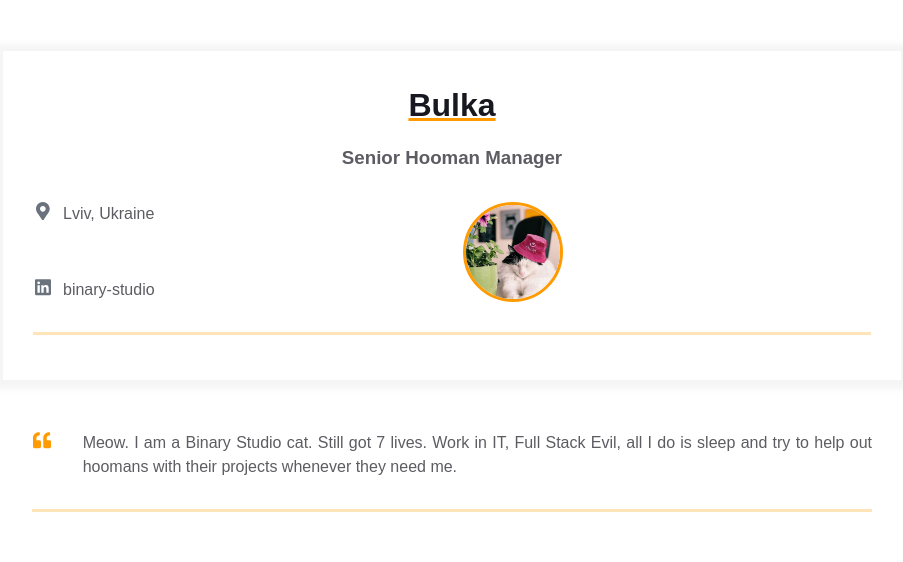
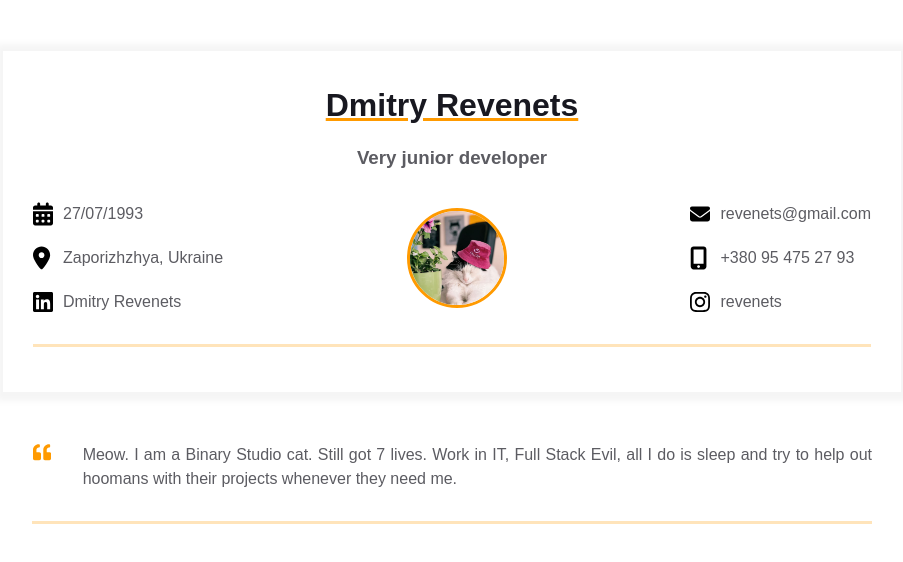
Before and after one commit to revenets/homepage, a plain HTML site: page index.html in a window 1280 px wide. Shown: the whole page, without its empty margins (188-1091 px from the left). Drawn offline with Linux system fonts and the light colour scheme.

Commit message:
Change contact info to actual

```diff
--- a/index.html
+++ b/index.html
@@ -1,5 +1,6 @@
 <!DOCTYPE html>
 <html>
+
 <head>
   <meta charset="UTF-8" />
   <meta name="viewport" content="width=device-width, initial-scale=1" />
@@ -8,35 +9,44 @@
 
   <title>Résumé</title>
 </head>
+
 <body>
   <main>
     <div class="resume">
       <div class="container">
         <div class="resume__block">
-            <h1 class="contact-info__header">Bulka</h1>
-            <h3 class="contact-info__sub-header">Senior Hooman Manager</h3>
+          <h1 class="contact-info__header">Dmitry Revenets</h1>
+          <h3 class="contact-info__sub-header">Very junior developer</h3>
 
           <div class="contact_info_container fh">
             <div class="contact-info__block">
-                <a href="" rel="author" class="contact-info__item">
+              <a href="#" rel="author" class="contact-info__item">
                 <div class="contact-info__item-icon-wrapper">
-                    <svg class="contact-info__item-icon" xmlns="http://www.w3.org/2000/svg" viewBox="0 0 384 512">
+                  <svg xmlns="http://www.w3.org/2000/svg" viewBox="0 0 448 512">
                     <path
-                        d="M172.268 501.67C26.97 291.031 0 269.413 0 192 0 85.961 85.961 0 192 0s192 85.961 192 192c0 77.413-26.97 99.031-172.268 309.67-9.535 13.774-29.93 13.773-39.464 0zM192 272c44.183 0 80-35.817 80-80s-35.817-80-80-80-80 35.817-80 80 35.817 80 80 80z">
-                      </path>
+                      d="M160 32V64H288V32C288 14.33 302.3 0 320 0C337.7 0 352 14.33 352 32V64H400C426.5 64 448 85.49 448 112V160H0V112C0 85.49 21.49 64 48 64H96V32C96 14.33 110.3 0 128 0C145.7 0 160 14.33 160 32zM0 192H448V464C448 490.5 426.5 512 400 512H48C21.49 512 0 490.5 0 464V192zM64 304C64 312.8 71.16 320 80 320H112C120.8 320 128 312.8 128 304V272C128 263.2 120.8 256 112 256H80C71.16 256 64 263.2 64 272V304zM192 304C192 312.8 199.2 320 208 320H240C248.8 320 256 312.8 256 304V272C256 263.2 248.8 256 240 256H208C199.2 256 192 263.2 192 272V304zM336 256C327.2 256 320 263.2 320 272V304C320 312.8 327.2 320 336 320H368C376.8 320 384 312.8 384 304V272C384 263.2 376.8 256 368 256H336zM64 432C64 440.8 71.16 448 80 448H112C120.8 448 128 440.8 128 432V400C128 391.2 120.8 384 112 384H80C71.16 384 64 391.2 64 400V432zM208 384C199.2 384 192 391.2 192 400V432C192 440.8 199.2 448 208 448H240C248.8 448 256 440.8 256 432V400C256 391.2 248.8 384 240 384H208zM320 432C320 440.8 327.2 448 336 448H368C376.8 448 384 440.8 384 432V400C384 391.2 376.8 384 368 384H336C327.2 384 320 391.2 320 400V432z" />
                   </svg>
                 </div>
-                  <span>Lviv, Ukraine</span>
+                <span>27/07/1993</span>
               </a>
-                <a href="https://ua.linkedin.com/company/binary-studio_241166" rel="author" class="contact-info__item">
+              <a href="#" rel="author" class="contact-info__item">
                 <div class="contact-info__item-icon-wrapper">
-                    <svg class="contact-info__item-icon" xmlns="http://www.w3.org/2000/svg" viewBox="0 0 448 512">
+                  <svg xmlns="http://www.w3.org/2000/svg" viewBox="0 0 448 512">
                     <path
-                        d="M416 32H31.9C14.3 32 0 46.5 0 64.3v383.4C0 465.5 14.3 480 31.9 480H416c17.6 0 32-14.5 32-32.3V64.3c0-17.8-14.4-32.3-32-32.3zM135.4 416H69V202.2h66.5V416zm-33.2-243c-21.3 0-38.5-17.3-38.5-38.5S80.9 96 102.2 96c21.2 0 38.5 17.3 38.5 38.5 0 21.3-17.2 38.5-38.5 38.5zm282.1 243h-66.4V312c0-24.8-.5-56.7-34.5-56.7-34.6 0-39.9 27-39.9 54.9V416h-66.4V202.2h63.7v29.2h.9c8.9-16.8 30.6-34.5 62.9-34.5 67.2 0 79.7 44.3 79.7 101.9V416z">
-                      </path>
+                      d="M168.3 499.2C116.1 435 0 279.4 0 192C0 85.96 85.96 0 192 0C298 0 384 85.96 384 192C384 279.4 267 435 215.7 499.2C203.4 514.5 180.6 514.5 168.3 499.2H168.3zM192 256C227.3 256 256 227.3 256 192C256 156.7 227.3 128 192 128C156.7 128 128 156.7 128 192C128 227.3 156.7 256 192 256z" />
                   </svg>
                 </div>
-                  <span>binary-studio</span>
+                <span>Zaporizhzhya, Ukraine</span>
+              </a>
+              <a href="https://www.linkedin.com/in/dmitry-revenets-575a4122b/" target="_blank" rel="author"
+                class="contact-info__item">
+                <div class="contact-info__item-icon-wrapper">
+                  <svg xmlns="http://www.w3.org/2000/svg" viewBox="0 0 448 512">
+                    <path
+                      d="M416 32H31.9C14.3 32 0 46.5 0 64.3v383.4C0 465.5 14.3 480 31.9 480H416c17.6 0 32-14.5 32-32.3V64.3c0-17.8-14.4-32.3-32-32.3zM135.4 416H69V202.2h66.5V416zm-33.2-243c-21.3 0-38.5-17.3-38.5-38.5S80.9 96 102.2 96c21.2 0 38.5 17.3 38.5 38.5 0 21.3-17.2 38.5-38.5 38.5zm282.1 243h-66.4V312c0-24.8-.5-56.7-34.5-56.7-34.6 0-39.9 27-39.9 54.9V416h-66.4V202.2h63.7v29.2h.9c8.9-16.8 30.6-34.5 62.9-34.5 67.2 0 79.7 44.3 79.7 101.9V416z" />
+                  </svg>
+                </div>
+                <span>Dmitry Revenets</span>
               </a>
             </div>
 
@@ -44,7 +54,38 @@
               <img class="contact-info__avatar" src="./assets/avatar.jpg" alt="Avatar">
             </div>
 
-              <div class="contact-info__block"></div>
+            <div class="contact-info__block">
+              <a href="mailto:revenets@gmail.com" rel="author" class="contact-info__item">
+                <div class="contact-info__item-icon-wrapper">
+                  <svg xmlns="http://www.w3.org/2000/svg" viewBox="0 0 512 512">
+                    <path
+                      d="M464 64C490.5 64 512 85.49 512 112C512 127.1 504.9 141.3 492.8 150.4L275.2 313.6C263.8 322.1 248.2 322.1 236.8 313.6L19.2 150.4C7.113 141.3 0 127.1 0 112C0 85.49 21.49 64 48 64H464zM217.6 339.2C240.4 356.3 271.6 356.3 294.4 339.2L512 176V384C512 419.3 483.3 448 448 448H64C28.65 448 0 419.3 0 384V176L217.6 339.2z" />
+                  </svg>
+                </div>
+                <span>revenets@gmail.com</span>
+              </a>
+
+              <a href="tel:+380954752793" rel="author" class="contact-info__item">
+                <div class="contact-info__item-icon-wrapper">
+                  <svg xmlns="http://www.w3.org/2000/svg" viewBox="0 0 448 512">
+                    <path
+                      d="M304 0h-224c-35.35 0-64 28.65-64 64v384c0 35.35 28.65 64 64 64h224c35.35 0 64-28.65 64-64V64C368 28.65 339.3 0 304 0zM192 480c-17.75 0-32-14.25-32-32s14.25-32 32-32s32 14.25 32 32S209.8 480 192 480zM304 64v320h-224V64H304z" />
+                  </svg>
+                </div>
+                <span>+380 95 475 27 93</span>
+              </a>
+
+              <a href="https://www.instagram.com/revenets/" rel="author" class="contact-info__item">
+                <div class="contact-info__item-icon-wrapper">
+                  <svg xmlns="http://www.w3.org/2000/svg" viewBox="0 0 448 512">
+                    <path
+                      d="M224.1 141c-63.6 0-114.9 51.3-114.9 114.9s51.3 114.9 114.9 114.9S339 319.5 339 255.9 287.7 141 224.1 141zm0 189.6c-41.1 0-74.7-33.5-74.7-74.7s33.5-74.7 74.7-74.7 74.7 33.5 74.7 74.7-33.6 74.7-74.7 74.7zm146.4-194.3c0 14.9-12 26.8-26.8 26.8-14.9 0-26.8-12-26.8-26.8s12-26.8 26.8-26.8 26.8 12 26.8 26.8zm76.1 27.2c-1.7-35.9-9.9-67.7-36.2-93.9-26.2-26.2-58-34.4-93.9-36.2-37-2.1-147.9-2.1-184.9 0-35.8 1.7-67.6 9.9-93.9 36.1s-34.4 58-36.2 93.9c-2.1 37-2.1 147.9 0 184.9 1.7 35.9 9.9 67.7 36.2 93.9s58 34.4 93.9 36.2c37 2.1 147.9 2.1 184.9 0 35.9-1.7 67.7-9.9 93.9-36.2 26.2-26.2 34.4-58 36.2-93.9 2.1-37 2.1-147.8 0-184.8zM398.8 388c-7.8 19.6-22.9 34.7-42.6 42.6-29.5 11.7-99.5 9-132.1 9s-102.7 2.6-132.1-9c-19.6-7.8-34.7-22.9-42.6-42.6-11.7-29.5-9-99.5-9-132.1s-2.6-102.7 9-132.1c7.8-19.6 22.9-34.7 42.6-42.6 29.5-11.7 99.5-9 132.1-9s102.7-2.6 132.1 9c19.6 7.8 34.7 22.9 42.6 42.6 11.7 29.5 9 99.5 9 132.1s2.7 102.7-9 132.1z" />
+                    </svg>
+                </div>
+                <span>revenets</span>
+              </a>
+
+            </div>
           </div>
         </div>
       </div>
@@ -70,4 +111,5 @@
     </div>
   </div>
 </body>
+
 </html>
```
Lines whose indentation alone changed are shown as unchanged.
